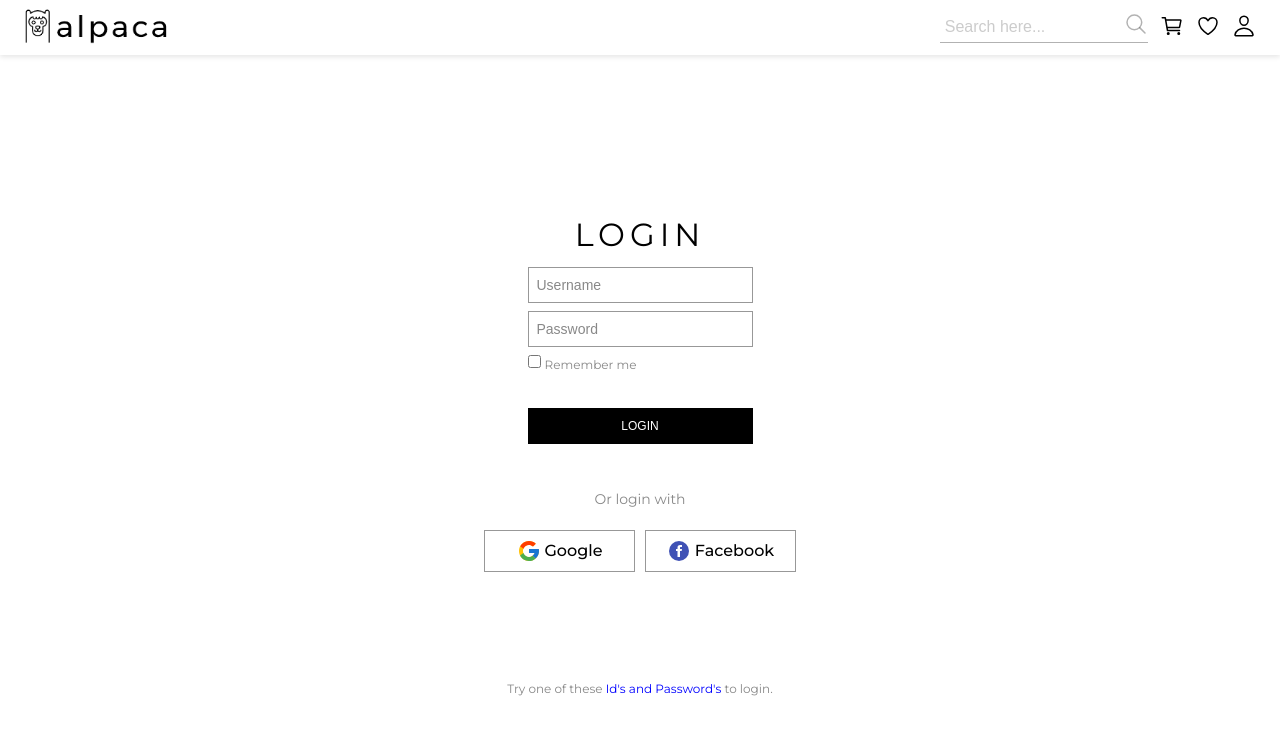
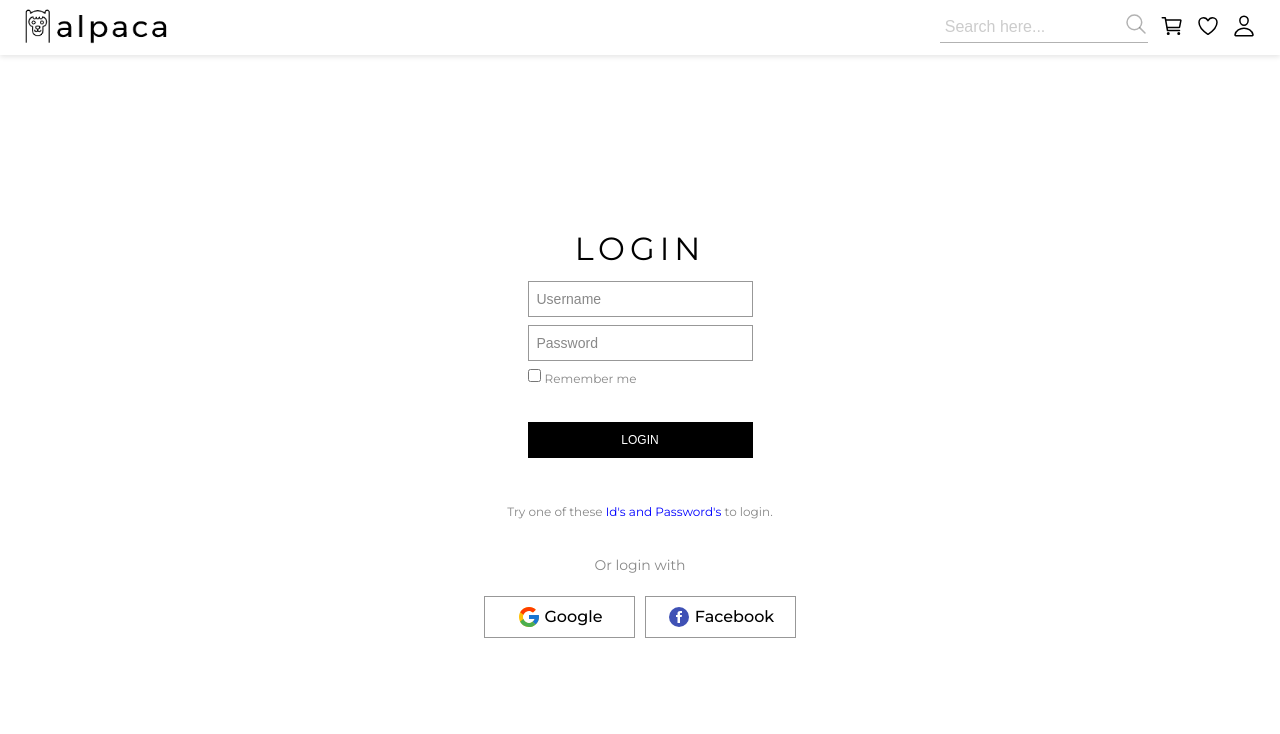
Before and after one commit to aldi-milano/alpaca-store, a React (Create React App) app: page /profile in a window 1280 px wide. Shown: the top 734 px of the page. Built offline with nearby package versions, Linux system fonts and the light colour scheme; no server answers.

Commit message:
changing login method position

```diff
--- a/src/components/pages/profile/visitor/Visitor.js
+++ b/src/components/pages/profile/visitor/Visitor.js
@@ -27,7 +27,7 @@ function Visitor({ users, isLoginHandler }) {
         Swal.fire({
           icon: 'error',
           title: 'Oops...',
-          text: 'Incorect Username or Password.',
+          text: 'Try click blue link below button to login.',
         });
       }
     })();
@@ -75,6 +75,15 @@ function Visitor({ users, isLoginHandler }) {
             </button>
           </form>
         </div>
+        <div className='popup__data'>
+          <p className='popup__message'>
+            Try one of these{' '}
+            <span className='span' onClick={getIdPass}>
+              Id's and Password's
+            </span>{' '}
+            to login.
+          </p>
+        </div>
         <div className='visitor__otherLogin'>
           <p className='otherLogin__title'>Or login with</p>
           <div className='otherLogin__container'>
@@ -88,15 +97,6 @@ function Visitor({ users, isLoginHandler }) {
             </div>
           </div>
         </div>
-        <div className='popup__data'>
-          <p className='popup__message'>
-            Try one of these{' '}
-            <span className='span' onClick={getIdPass}>
-              Id's and Password's
-            </span>{' '}
-            to login.
-          </p>
-        </div>
       </div>
     </div>
   );
--- a/src/components/pages/profile/visitor/visitor.scss
+++ b/src/components/pages/profile/visitor/visitor.scss
@@ -6,7 +6,7 @@ html {
 
 .visitor {
   margin: u.rem(60) 0 u.rem(65);
-  height: 100vh - 30;
+  height: 100vh - 20;
   @include u.flex();
   flex-direction: column;
   width: 100%;
@@ -141,10 +141,10 @@ html {
     .popup__data {
       @include u.flex();
       flex-direction: column;
-      position: absolute;
-      bottom: 5%;
-      left: 50%;
-      transform: translate(-50%, 0);
+      // position: absolute;
+      // bottom: 5%;
+      // left: 50%;
+      // transform: translate(-50%, 0);
       width: 100%;
 
       .popup__message {
```
